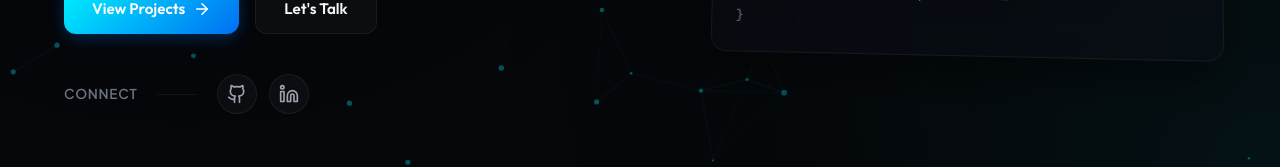
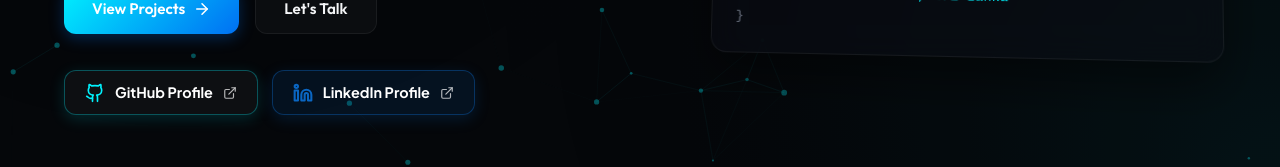
Before and after one commit to rashminda-aluvihare/My-portfolio, a React (Vite) app: page / in a window 1280 px wide. Shown: the part 617-784 px from the top of the page. Built offline with nearby package versions, Linux system fonts and the light colour scheme; no server answers.

Commit message:
Highlight GitHub and LinkedIn profile buttons in Hero section

```diff
--- a/src/components/Hero.jsx
+++ b/src/components/Hero.jsx
@@ -148,50 +148,51 @@ export default function Hero() {
             </a>
           </div>
 
-          {/* Socials Connection */}
+          {/* Highlighted Social Profiles */}
           <div
             style={{
               display: 'flex',
               alignItems: 'center',
-              gap: '20px',
-              marginTop: '20px',
+              gap: '14px',
+              marginTop: '16px',
+              flexWrap: 'wrap',
             }}
           >
-            <span style={{ fontSize: '0.85rem', color: 'var(--text-muted)', fontWeight: 600, letterSpacing: '0.05em' }}>
-              CONNECT
-            </span>
-            <span style={{ width: '40px', height: '1px', background: 'var(--card-border)' }} />
-
-            <div style={{ display: 'flex', gap: '12px' }}>
             <a
               href="https://github.com/rashminda-aluvihare"
               target="_blank"
               rel="noreferrer"
               style={{
-                  color: 'var(--text-secondary)',
-                  transition: 'var(--transition-smooth)',
-                  display: 'flex',
+                display: 'inline-flex',
                 alignItems: 'center',
-                  justifyContent: 'center',
-                  width: '40px',
-                  height: '40px',
-                  borderRadius: '50%',
-                  background: 'rgba(255, 255, 255, 0.03)',
-                  border: '1px solid var(--card-border)',
+                gap: '10px',
+                padding: '10px 20px',
+                borderRadius: '12px',
+                background: 'rgba(255, 255, 255, 0.04)',
+                border: '1px solid rgba(0, 242, 254, 0.3)',
+                color: '#fff',
+                textDecoration: 'none',
+                fontWeight: 700,
+                fontSize: '0.9rem',
+                transition: 'all 0.3s cubic-bezier(0.16, 1, 0.3, 1)',
+                boxShadow: '0 4px 15px rgba(0, 242, 254, 0.15)',
               }}
               onMouseEnter={(e) => {
-                  e.currentTarget.style.color = 'var(--accent-cyan)';
+                e.currentTarget.style.background = 'rgba(0, 242, 254, 0.15)';
                 e.currentTarget.style.borderColor = 'var(--accent-cyan)';
                 e.currentTarget.style.transform = 'translateY(-3px)';
+                e.currentTarget.style.boxShadow = '0 8px 25px rgba(0, 242, 254, 0.35)';
               }}
               onMouseLeave={(e) => {
-                  e.currentTarget.style.color = 'var(--text-secondary)';
-                  e.currentTarget.style.borderColor = 'var(--card-border)';
+                e.currentTarget.style.background = 'rgba(255, 255, 255, 0.04)';
+                e.currentTarget.style.borderColor = 'rgba(0, 242, 254, 0.3)';
                 e.currentTarget.style.transform = 'none';
+                e.currentTarget.style.boxShadow = '0 4px 15px rgba(0, 242, 254, 0.15)';
               }}
-                aria-label="GitHub Profile"
             >
-                <svg viewBox="0 0 24 24" width="20" height="20" stroke="currentColor" strokeWidth="2" fill="none" strokeLinecap="round" strokeLinejoin="round"><path d="M15 22v-4a4.8 4.8 0 0 0-1-3.5c3 0 6-2 6-5.5.08-1.25-.27-2.48-1-3.5.28-1.15.28-2.35 0-3.5 0 0-1 0-3 1.5-2.64-.5-5.36-.5-8 0C6 2 5 2 5 2c-.3 1.15-.3 2.35 0 3.5A5.403 5.403 0 0 0 4 9c0 3.5 3 5.5 6 5.5-.39.49-.68 1.05-.85 1.65-.17.6-.22 1.23-.15 1.85v4"></path><path d="M9 18c-4.51 2-5-2-7-2"></path></svg>
+              <svg viewBox="0 0 24 24" width="20" height="20" stroke="currentColor" strokeWidth="2" fill="none" strokeLinecap="round" strokeLinejoin="round" style={{ color: 'var(--accent-cyan)' }}><path d="M15 22v-4a4.8 4.8 0 0 0-1-3.5c3 0 6-2 6-5.5.08-1.25-.27-2.48-1-3.5.28-1.15.28-2.35 0-3.5 0 0-1 0-3 1.5-2.64-.5-5.36-.5-8 0C6 2 5 2 5 2c-.3 1.15-.3 2.35 0 3.5A5.403 5.403 0 0 0 4 9c0 3.5 3 5.5 6 5.5-.39.49-.68 1.05-.85 1.65-.17.6-.22 1.23-.15 1.85v4"></path><path d="M9 18c-4.51 2-5-2-7-2"></path></svg>
+              <span>GitHub Profile</span>
+              <ExternalLink size={14} style={{ opacity: 0.7 }} />
             </a>
 
             <a
@@ -199,32 +200,37 @@ export default function Hero() {
               target="_blank"
               rel="noreferrer"
               style={{
-                  color: 'var(--text-secondary)',
-                  transition: 'var(--transition-smooth)',
-                  display: 'flex',
+                display: 'inline-flex',
                 alignItems: 'center',
-                  justifyContent: 'center',
-                  width: '40px',
-                  height: '40px',
-                  borderRadius: '50%',
-                  background: 'rgba(255, 255, 255, 0.03)',
-                  border: '1px solid var(--card-border)',
+                gap: '10px',
+                padding: '10px 20px',
+                borderRadius: '12px',
+                background: 'rgba(10, 102, 194, 0.12)',
+                border: '1px solid rgba(10, 102, 194, 0.4)',
+                color: '#fff',
+                textDecoration: 'none',
+                fontWeight: 700,
+                fontSize: '0.9rem',
+                transition: 'all 0.3s cubic-bezier(0.16, 1, 0.3, 1)',
+                boxShadow: '0 4px 15px rgba(10, 102, 194, 0.2)',
               }}
               onMouseEnter={(e) => {
-                  e.currentTarget.style.color = 'var(--accent-blue)';
-                  e.currentTarget.style.borderColor = 'var(--accent-blue)';
+                e.currentTarget.style.background = 'rgba(10, 102, 194, 0.25)';
+                e.currentTarget.style.borderColor = '#0A66C2';
                 e.currentTarget.style.transform = 'translateY(-3px)';
+                e.currentTarget.style.boxShadow = '0 8px 25px rgba(10, 102, 194, 0.45)';
               }}
               onMouseLeave={(e) => {
-                  e.currentTarget.style.color = 'var(--text-secondary)';
-                  e.currentTarget.style.borderColor = 'var(--card-border)';
+                e.currentTarget.style.background = 'rgba(10, 102, 194, 0.12)';
+                e.currentTarget.style.borderColor = 'rgba(10, 102, 194, 0.4)';
                 e.currentTarget.style.transform = 'none';
+                e.currentTarget.style.boxShadow = '0 4px 15px rgba(10, 102, 194, 0.2)';
               }}
-                aria-label="LinkedIn Profile"
             >
-                <svg viewBox="0 0 24 24" width="20" height="20" stroke="currentColor" strokeWidth="2" fill="none" strokeLinecap="round" strokeLinejoin="round"><path d="M16 8a6 6 0 0 1 6 6v7h-4v-7a2 2 0 0 0-2-2 2 2 0 0 0-2 2v7h-4v-7a6 6 0 0 1 6-6z"></path><rect x="2" y="9" width="4" height="12"></rect><circle cx="4" cy="4" r="2"></circle></svg>
+              <svg viewBox="0 0 24 24" width="20" height="20" stroke="currentColor" strokeWidth="2.5" fill="none" strokeLinecap="round" strokeLinejoin="round" style={{ color: '#0A66C2' }}><path d="M16 8a6 6 0 0 1 6 6v7h-4v-7a2 2 0 0 0-2-2 2 2 0 0 0-2 2v7h-4v-7a6 6 0 0 1 6-6z"></path><rect x="2" y="9" width="4" height="12"></rect><circle cx="4" cy="4" r="2"></circle></svg>
+              <span>LinkedIn Profile</span>
+              <ExternalLink size={14} style={{ opacity: 0.7 }} />
             </a>
-            </div>
           </div>
         </div>
 
```
Lines whose indentation alone changed are shown as unchanged.
